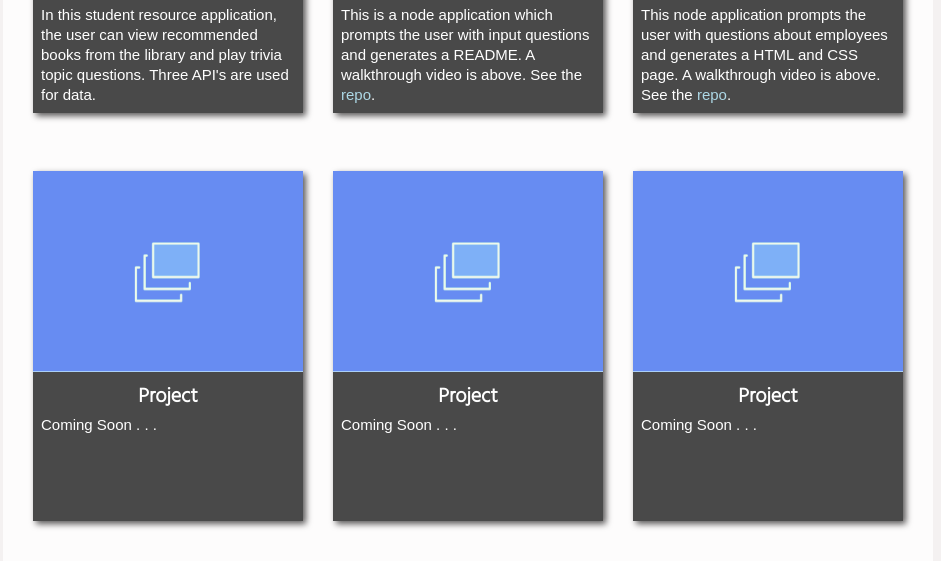
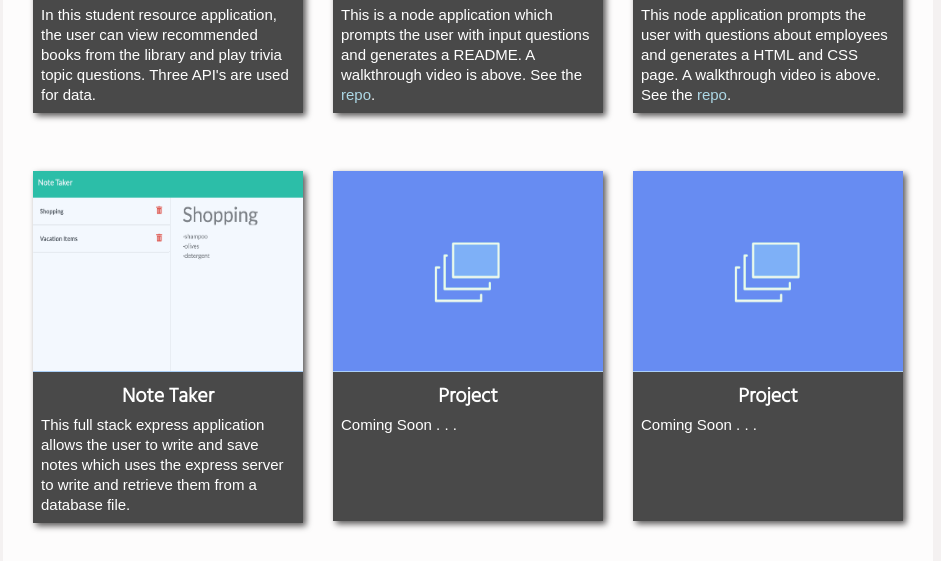
Before and after one commit to villette0/Portfolio-JavaScript_HTML_CSS, a plain HTML site: page index.html in a window 1280 px wide. Shown: the part 1289-1850 px from the top of the page, without its empty margins (317-1258 px from the left). Drawn offline with Linux system fonts and the light colour scheme.

Commit message:
Added another project

```diff
--- a/index.html
+++ b/index.html
@@ -104,7 +104,7 @@
                 </div>
 
                 <div class="project-container">
-                    <a href="https://villettec.github.io/Todo_List/" target="_blank">
+                    <a href="https://villettec.github.io/To_Do_List/" target="_blank">
                         <img src="./assets/images/todolist-pic.png" alt="To Do List Application Screenshot"
                             class="capture" />
                     </a>
@@ -151,12 +151,12 @@
                 </div>
 
                 <div class="project-container">
-                    <a href="project-url-goes-here" target="_blank">
-                        <img src="./assets/images/placeholder.png" alt="Placeholder Image" class="capture" />
+                    <a href="https://notetaker1919.herokuapp.com/" target="_blank">
+                        <img src="./assets/images/notetaker.png" alt="Notetaker App Screenshot" class="capture" />
                     </a>
                     <div class="project-description">
-                        <h3>Project</h3>
-                        <p>Coming Soon . . .</p>
+                        <h3>Note Taker</h3>
+                        <p>This full stack express application allows the user to write and save notes which uses the express server to write and retrieve them from a database file.</p>
                     </div>
                 </div>
 
```
Also changed, not shown: assets/images/notetaker.png (added), assets/images/todolist-pic.png, 3 other files.
